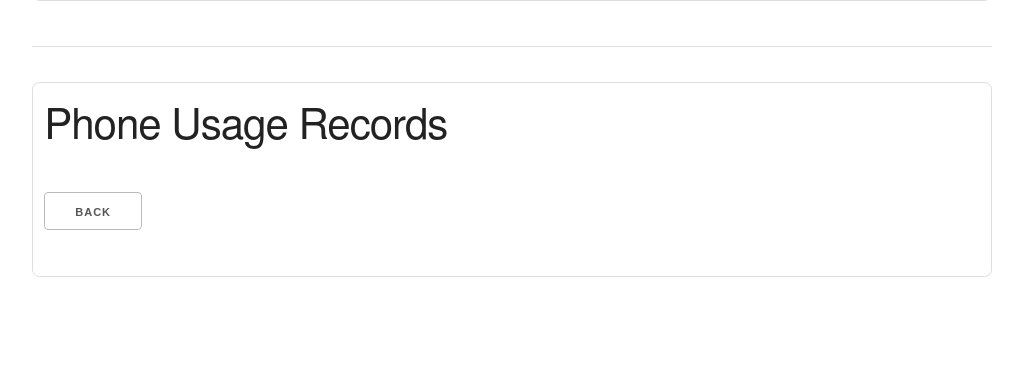
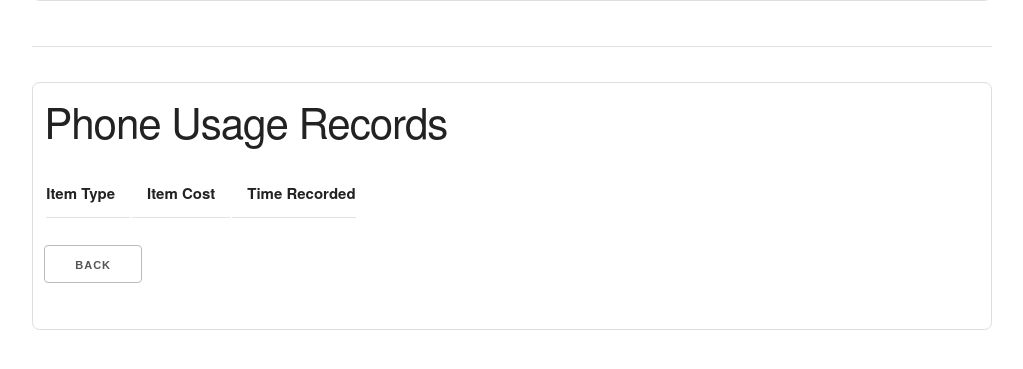
Before and after one commit to MichaelCDavids/settings-bill-expressjs, a Node server app: page /actions in a window 1280 px wide. Shown: the part 194-563 px from the top of the page, without its empty margins (128-1151 px from the left). Run offline with Node 20, Linux system fonts and the light colour scheme; lists and menus that the app fills with data are empty; some libraries are stand-ins or nearby versions.

Commit message:
added table headers to records table

```diff
--- a/views/actions.handlebars
+++ b/views/actions.handlebars
@@ -3,11 +3,17 @@
         <div class="twelve columns box">
             <h2>Phone Usage Records</h2>
             <table>
+                <tr>
+                    <th>Item Type</th>
+                    <th>Item Cost</th>
+                    <th>Time Recorded</th>
+                </tr>
             {{#each records}}
+
                 <tr>
-                    <td>Item Type:   </td><td>{{itemType}}</td>
-                    <td>Item Cost:   </td><td>R{{cost}}</td>
-                    <td>Time:  </td><td>{{newDate}}</td>
+                    <td>{{itemType}}</td>
+                    <td>R{{cost}}</td>
+                    <td>{{newDate}}</td>
                 </tr>
             {{/each}}
             </table>
```
